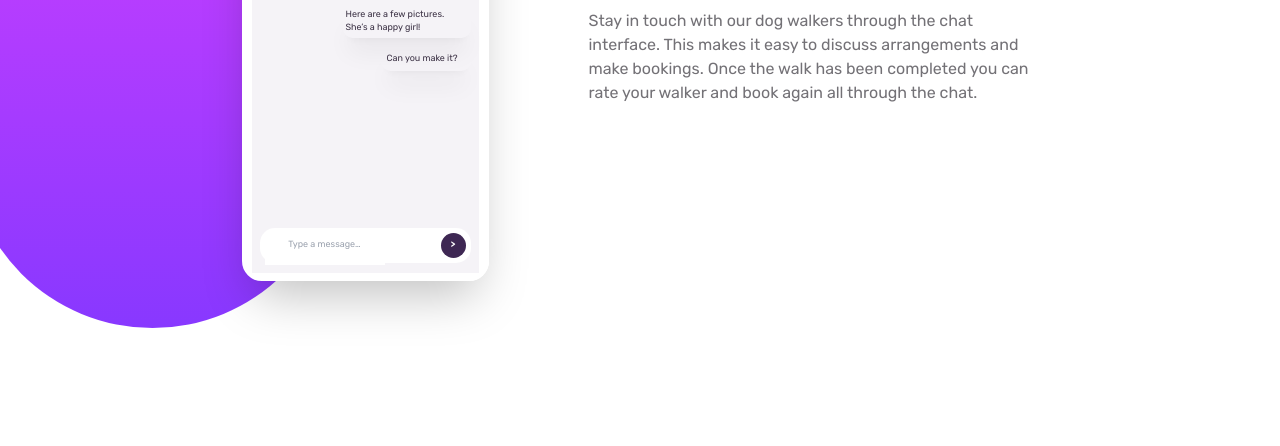
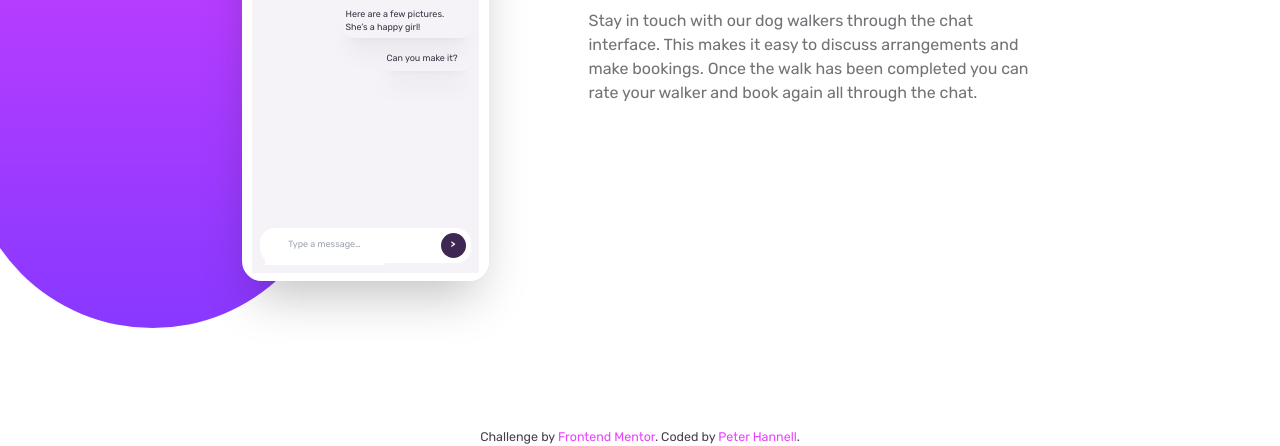
Before and after one commit to peterhannell/chat-app-css-illustration, a plain HTML site: page index.html in a window 1280 px wide. Shown: the part 372-818 px from the top of the page. Drawn offline with nearby package versions, Linux system fonts and the light colour scheme.

Commit message:
added footer

```diff
--- a/index.html
+++ b/index.html
@@ -44,9 +44,8 @@
   <div id="gradient"
     class="absolute bg-gradient-to-b from-gradient-light to-gradient-dark rounded-b-full right-[50%] w-[100vw] h-[82vh] md:right-[67.4%] lg:w-[29vw] md:h-[87.5vh] lg:right-[73.6%]">
   </div>
-  <main role="main" class="container relative min-h-screen min-w-full mx-auto py-24 px-12 md:py-0 flex sm:flex-col">
+  <main class="container relative min-h-screen min-w-full mx-auto py-24 px-12 md:py-0 flex sm:flex-col">
     <article class="md:flex md:gap-5 lg:gap-20 xl:gap-40 m-auto place-items-center text-[1.3rem]">
-
       <div id="iphone"
         class="border-[10px] border-white mx-auto rounded-[2rem] mb-[6.7rem] md:mb-0 shadow-2xl w-[24.7rem] max-h-[50.5rem]">
         <header
@@ -56,8 +55,7 @@
           <div class="flex h-full items-center">
             <div class="flex gap-[0.8rem]">
               <label for="back__btn" class="self-center">
-                <button id="back__btn" type="button" name="Back" aria-label="Go back" value="<"
-                  class="text-white font-bold">
+                <button id="back__btn" type="button" name="Back" aria-label="Go back" class="text-white font-bold">
                   < </button>
               </label>
               <div class="self-center w-10"><img class="border-2 border-white/75 rounded-full" src="./images/avatar.jpg"
@@ -144,12 +142,17 @@
 
   </main>
 
-  <!-- <footer>
-    <div class="attribution">
-      Challenge by <a href="https://www.frontendmentor.io?ref=challenge" target="_blank">Frontend Mentor</a>.
-      Coded by <a href="#">Your Name Here</a>.
+  <footer>
+    <div class="text-xl text-center text-paragraph">
+      Challenge by
+      <a class="hover:font-bold text-gradient-light transition-all" href="https://www.frontendmentor.io?ref=challenge"
+        target="_blank" aria-label="Frontend Mentor Homepage">Frontend
+        Mentor</a>. Coded by
+      <a class="hover:font-bold text-gradient-light transition-all"
+        href="https://www.frontendmentor.io/profile/peterhannell" aria-label="My Frontend Mentor Profile">Peter
+        Hannell</a>.
     </div>
-  </footer> -->
+  </footer>
 </body>
 
 </html>
```
